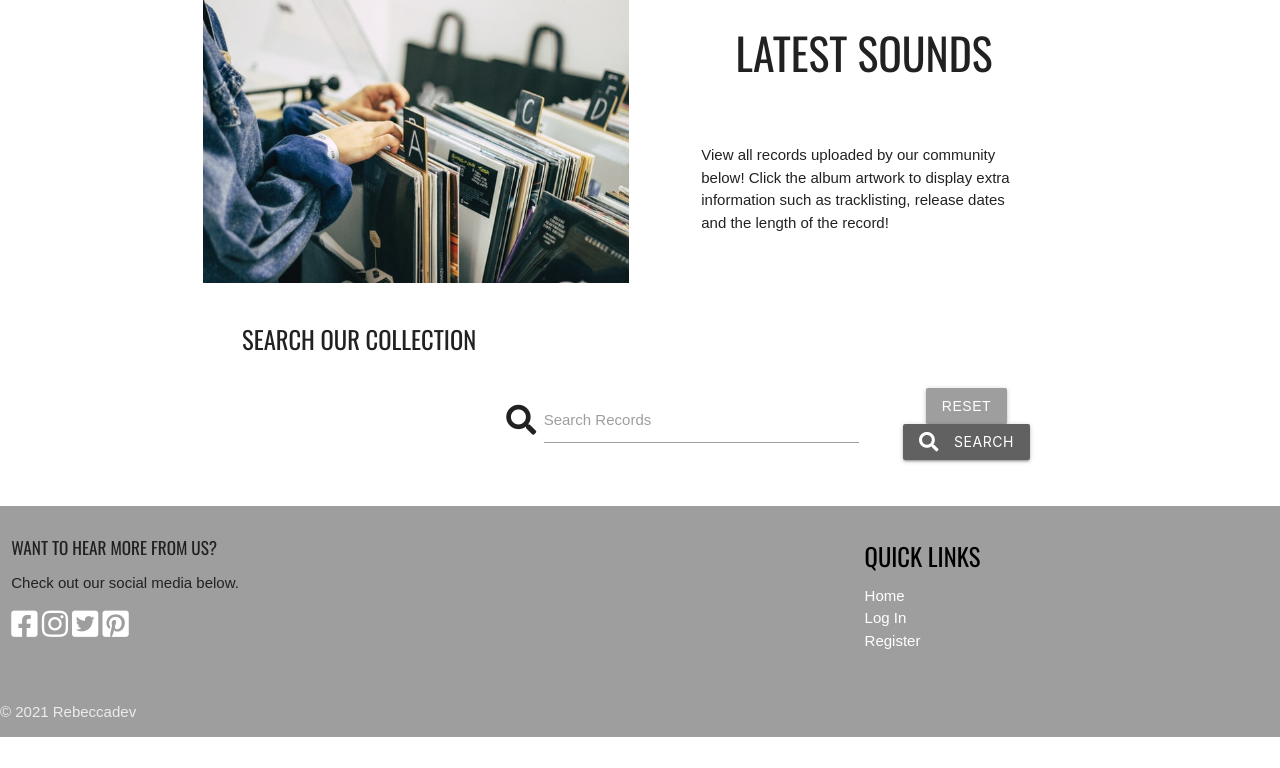
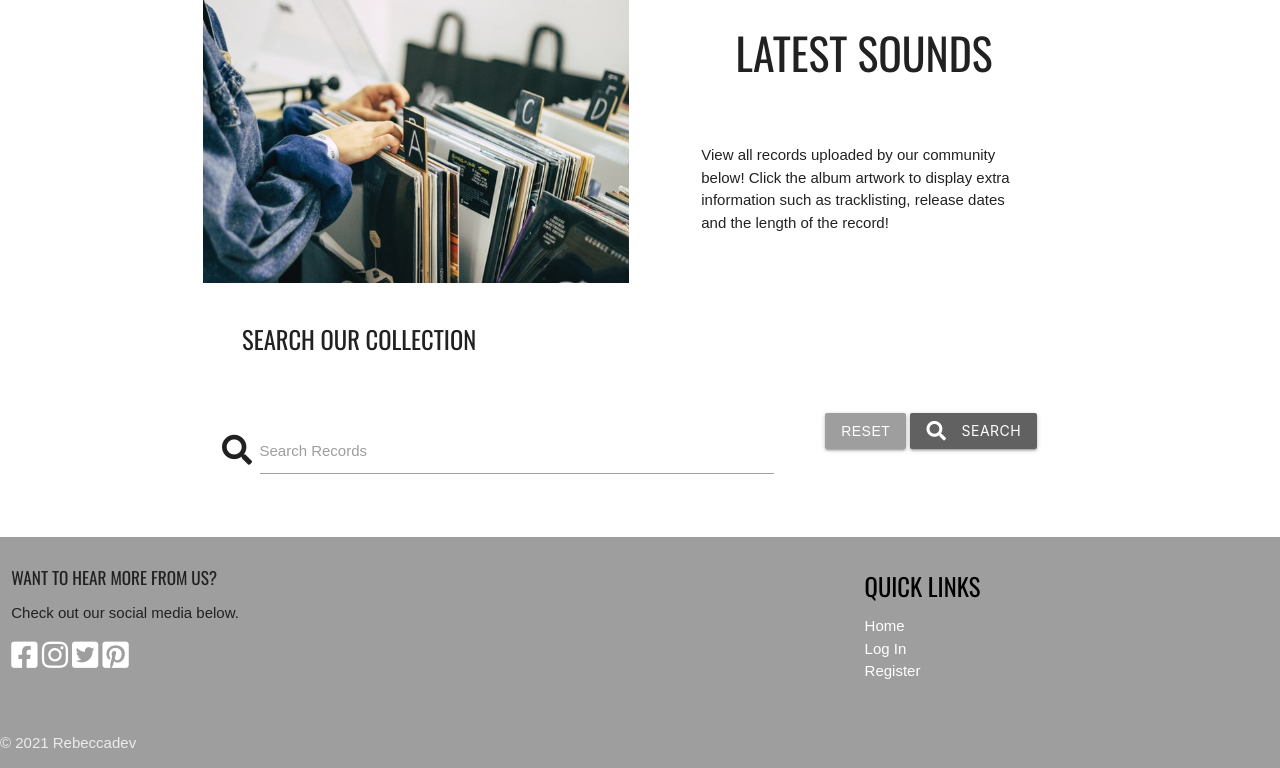
Before and after one commit to Code-Institute-Submissions/rebeccadev-ms3-vinyl-revival-project_AugResub, a Flask app: page /search in a window 1280 px wide. Shown: the part 1104-1872 px from the top of the page. Before the commit the page ends 1841 px from the top, so only its background shows below. Run offline with Flask 2, Linux system fonts and the light colour scheme; data that the repository does not hold is empty; some libraries are stand-ins or nearby versions; some web fonts are replaced.

Commit message:
edit formatting of search input form

```diff
--- a/templates/records.html
+++ b/templates/records.html
@@ -55,9 +55,9 @@
 
     <h5 class="left pl50">Search our collection</h5> <br>
     <div class="row">
-        <div class="col s12 m12 l8 pt50">
+        <div class="col s12 m12 l12 pt50">
         <form action="{{ url_for('search') }}" method="post" class="col s12">
-            <div class="row valign-wrapper center-align">
+            <div class="row center-align">
                 <div class="input-field col s12 m8">
                     <i class="fas fa-search prefix"></i>
                     <input type="text" name="query" id="query" minlength="2" class="validate" required>
```
